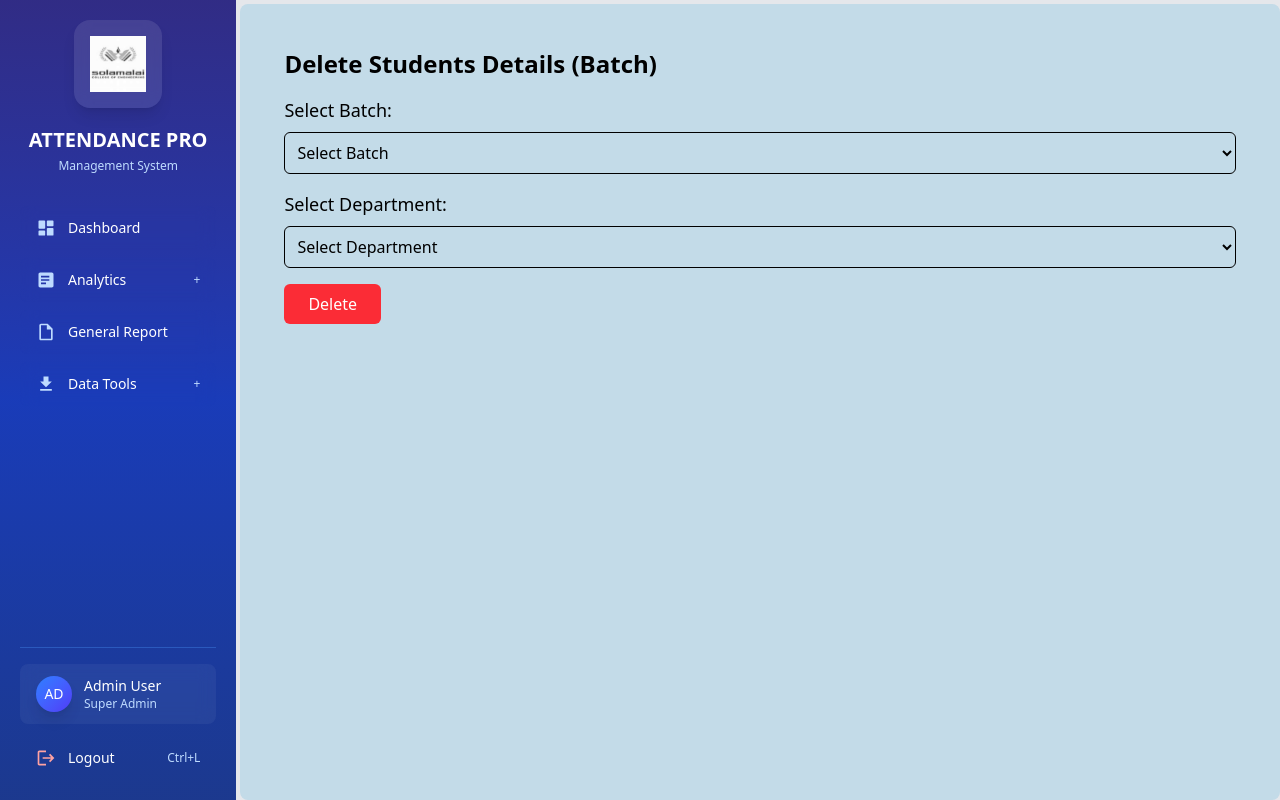
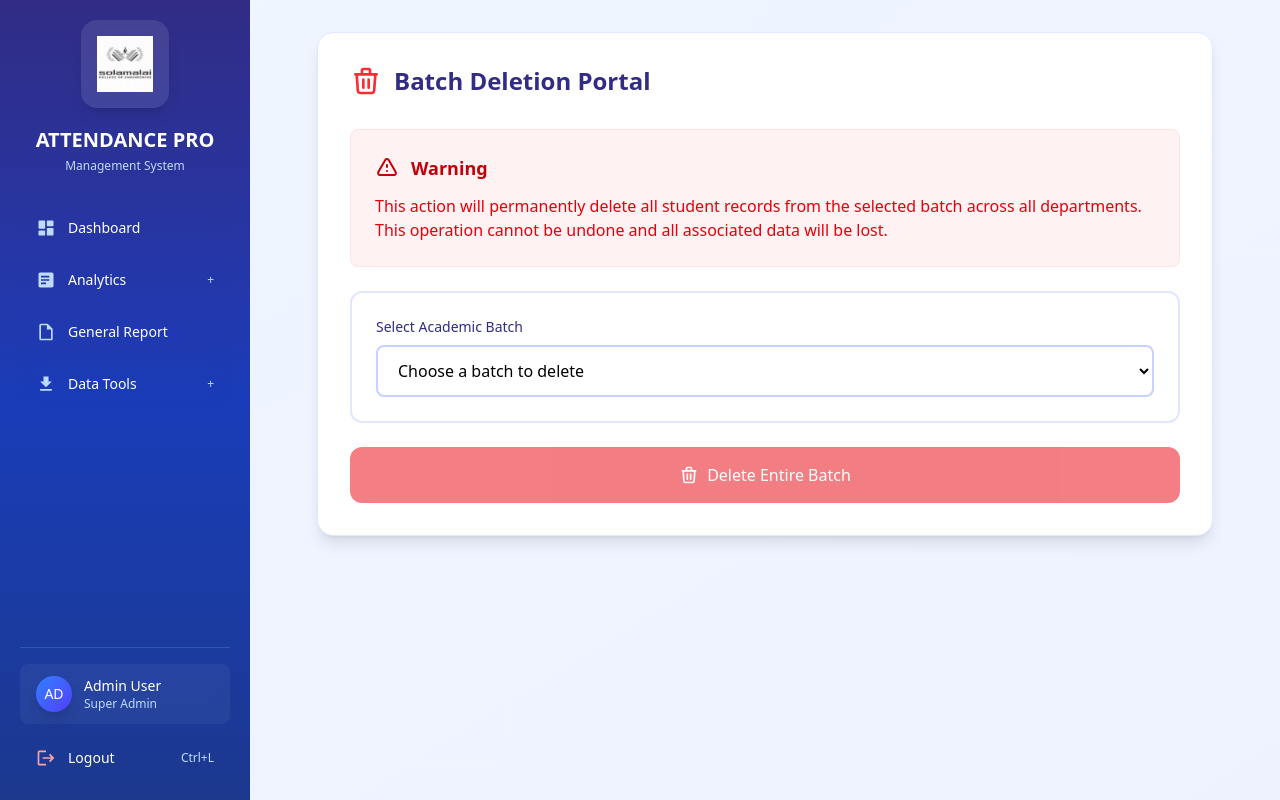
Before and after one commit to kesavan2252/Automation_for_latecomer_management_system, a React (Vite) app in the folder client/: page /data-tools/delete/batch in a window 1280 px wide. Built offline with nearby package versions, Linux system fonts and the light colour scheme.

Commit message:
delete batch updated

```diff
--- a/client/src/DeleteBatch.jsx
+++ b/client/src/DeleteBatch.jsx
@@ -1,136 +1,158 @@
 import { useState } from "react";
 import Sidebar from "./components/Sidebar";
+import { toast, ToastContainer } from "react-toastify";
+import "react-toastify/dist/ReactToastify.css";
 
 const DeleteBatch = () => {
   const [batch, setBatch] = useState("");
-  const [department, setDepartment] = useState("");
+  const [isLoading, setIsLoading] = useState(false);
   const [showConfirmation, setShowConfirmation] = useState(false);
-  const [error, setError] = useState("");
-  const [successMessage, setSuccessMessage] = useState(""); // ✅ New state for success message
+  const [deletedCount, setDeletedCount] = useState(null);
 
-  // Retrieve token from localStorage
-  const token = localStorage.getItem("token");
-
-  // Function to handle Delete Button Click
   const handleDelete = () => {
-    if (!batch || !department) {
-      setError("❌ Please select both Batch and Department.");
+    if (!batch) {
+      toast.warn("Please select a Batch", { position: "top-right" });
       return;
     }
-    setError(""); // Clear previous error
     setShowConfirmation(true);
   };
 
-  // Function to confirm deletion
   const confirmDelete = async () => {
+    setIsLoading(true);
     try {
-      console.log(`📌 Deleting batch: ${department} - ${batch}`);
-
       const response = await fetch(
-        `${import.meta.env.VITE_API_BASE_URL}/api/students/${department}/${batch}`,
+        `${import.meta.env.VITE_API_BASE_URL}/api/students/batch/${batch}`,
         {
           method: "DELETE",
           headers: {
-            Authorization: `Bearer ${token}`,
+            Authorization: `Bearer ${localStorage.getItem("token")}`,
           },
         }
       );
 
       const data = await response.json();
-      console.log("📌 API Response:", data);
 
       if (!response.ok) {
         throw new Error(data.message || "Failed to delete batch");
       }
 
-      setSuccessMessage(`✅ ${data.message}`);
-      setShowConfirmation(false); // ✅ Hide confirmation popup
-      setBatch(""); // ✅ Reset batch selection
-      setDepartment(""); // ✅ Reset department selection
+      setDeletedCount(data.deletedCount);
+      toast.success(`✅ ${data.message}`, { position: "top-right" });
+      setBatch("");
     } catch (error) {
-      console.error("❌ Error deleting batch:", error);
-      setError(error.message || "Failed to delete batch.");
+      toast.error(`❌ ${error.message}`, { position: "top-right" });
+    } finally {
+      setIsLoading(false);
+      setShowConfirmation(false);
     }
   };
 
   return (
-    <div className="flex bg-gray-200 min-h-screen">
+    <div className="flex min-h-screen bg-gradient-to-br from-blue-50 to-indigo-50">
       <Sidebar />
+      <div className="flex-1 p-8">
+        <div className="max-w-4xl mx-auto">
+          <div className="bg-white rounded-2xl shadow-lg p-8 backdrop-blur-sm border border-indigo-100">
+            <div className="flex items-center justify-between mb-8">
+              <h1 className="text-2xl font-bold text-indigo-900 flex items-center gap-3">
+                <svg className="w-8 h-8 text-red-500" fill="none" stroke="currentColor" viewBox="0 0 24 24">
+                  <path strokeLinecap="round" strokeLinejoin="round" strokeWidth="2" d="M19 7l-.867 12.142A2 2 0 0116.138 21H7.862a2 2 0 01-1.995-1.858L5 7m5 4v6m4-6v6m1-10V4a1 1 0 00-1-1h-4a1 1 0 00-1 1v3M4 7h16" />
+                </svg>
+                Batch Deletion Portal
+              </h1>
+              {deletedCount !== null && (
+                <div className="bg-green-100 text-green-800 px-4 py-2 rounded-lg">
+                  Last deletion: {deletedCount} students removed
+                </div>
+              )}
+            </div>
 
-      {/* Main Content */}
-      <div className="bg-[#C3DBE8] min-h-[565px] w-[1110px] rounded-lg mt-1 ml-1 p-3">
-        <div className="p-8 ">
-          <h1 className="text-2xl font-bold mb-4">Delete Students Details (Batch)</h1>
+            <div className="space-y-6">
+              <div className="bg-red-50 rounded-lg p-6 border border-red-100">
+                <div className="flex items-center gap-3 text-red-700 mb-3">
+                  <svg className="w-6 h-6" fill="none" stroke="currentColor" viewBox="0 0 24 24">
+                    <path strokeLinecap="round" strokeLinejoin="round" strokeWidth="2" d="M12 9v2m0 4h.01m-6.938 4h13.856c1.54 0 2.502-1.667 1.732-3L13.732 4c-.77-1.333-2.694-1.333-3.464 0L3.34 16c-.77 1.333.192 3 1.732 3z" />
+                  </svg>
+                  <span className="font-semibold text-lg">Warning</span>
+                </div>
+                <p className="text-red-600">
+                  This action will permanently delete all student records from the selected batch across all departments.
+                  This operation cannot be undone and all associated data will be lost.
+                </p>
+              </div>
 
-          {/* Batch Selection */}
-          <label className="block text-lg font-medium">Select Batch:</label>
+              <div className="bg-white rounded-xl p-6 border-2 border-indigo-100">
+                <label className="block text-sm font-medium text-indigo-900 mb-2">Select Academic Batch</label>
                 <select
-            className="w-full p-2 border rounded-md mt-2"
                   value={batch}
                   onChange={(e) => setBatch(e.target.value)}
+                  className="w-full px-4 py-3 rounded-lg border-2 border-indigo-200 focus:border-indigo-500 focus:ring-2 focus:ring-indigo-100 transition-all"
                 >
-            <option value="">Select Batch</option>
-            <option value="2021-2025">2021-2025</option>
-            <option value="2022-2026">2022-2026</option>
-            <option value="2023-2027">2023-2027</option>
-            <option value="2024-2028">2024-2028</option>
-            <option value="2025-2029">2025-2029</option>
+                  <option value="">Choose a batch to delete</option>
+                  {Array.from({length: 5}, (_, i) => {
+                    const year = 2021 + i;
+                    return (
+                      <option key={year} value={`${year}-${year + 4}`}>
+                        {year} - {year + 4}
+                      </option>
+                    );
+                  })}
                 </select>
+              </div>
 
-          {/* Department Selection */}
-          <label className="block mt-4 text-lg font-medium">Select Department:</label>
-          <select
-            className="w-full p-2 border rounded-md mt-2"
-            value={department}
-            onChange={(e) => setDepartment(e.target.value)}
-          >
-            <option value="">Select Department</option>
-            <option value="CSE">CSE</option>
-            <option value="ECE">ECE</option>
-            <option value="MECH">MECH</option>
-            <option value="CIVIL">CIVIL</option>
-          </select>
-
-          {/* Success and Error Messages */}
-          {successMessage && <p className="text-green-600 mt-2">{successMessage}</p>}
-          {error && <p className="text-red-500 mt-2">{error}</p>}
-
-          {/* Delete Button */}
               <button
                 onClick={handleDelete}
-            className="bg-red-500 text-white px-6 py-2 rounded-md mt-4"
+                disabled={isLoading || !batch}
+                className="w-full bg-red-600 text-white py-4 rounded-xl hover:bg-red-700 transition-all flex items-center justify-center gap-2 disabled:opacity-50 disabled:cursor-not-allowed"
               >
-            Delete
+                <svg className="w-5 h-5" fill="none" stroke="currentColor" viewBox="0 0 24 24">
+                  <path strokeLinecap="round" strokeLinejoin="round" strokeWidth="2" d="M19 7l-.867 12.142A2 2 0 0116.138 21H7.862a2 2 0 01-1.995-1.858L5 7m5 4v6m4-6v6m1-10V4a1 1 0 00-1-1h-4a1 1 0 00-1 1v3M4 7h16" />
+                </svg>
+                Delete Entire Batch
               </button>
             </div>
           </div>
+        </div>
+      </div>
 
-      {/* Confirmation Popup with Overlay */}
       {showConfirmation && (
-        <>
-          {/* Overlay to prevent outside clicks */}
-          <div className="fixed inset-0 bg-transparent bg-opacity-50 z-40"></div>
-
-          {/* Confirmation Box */}
-          <div className="fixed top-1/3 left-1/2 transform -translate-x-1/2 bg-white p-6 rounded-md shadow-lg z-50">
-            <p className="text-lg font-medium mb-4">Are you sure you want to delete?</p>
-            <div className="flex justify-between">
+        <div className="fixed inset-0 bg-black/50 backdrop-blur-sm flex items-center justify-center z-50">
+          <div className="bg-white rounded-2xl p-8 w-[480px] shadow-2xl animate-slideUp">
+            <div className="text-center mb-6">
+              <div className="mx-auto w-20 h-20 bg-red-100 rounded-full flex items-center justify-center mb-4">
+                <svg className="w-10 h-10 text-red-600" fill="none" stroke="currentColor" viewBox="0 0 24 24">
+                  <path strokeLinecap="round" strokeLinejoin="round" strokeWidth="2" d="M12 9v2m0 4h.01m-6.938 4h13.856c1.54 0 2.502-1.667 1.732-3L13.732 4c-.77-1.333-2.694-1.333-3.464 0L3.34 16c-.77 1.333.192 3 1.732 3z" />
+                </svg>
+              </div>
+              <h3 className="text-2xl font-bold text-gray-900 mb-2">Confirm Batch Deletion</h3>
+              <p className="text-gray-600">
+                Are you sure you want to delete all students from batch <span className="font-semibold">{batch}</span>?
+                This action cannot be undone.
+              </p>
+            </div>
+            <div className="flex gap-4">
+              <button
+                onClick={() => setShowConfirmation(false)}
+                className="flex-1 px-6 py-3 bg-gray-100 text-gray-700 rounded-xl hover:bg-gray-200 transition-all font-medium"
+              >
+                Cancel
+              </button>
               <button
                 onClick={confirmDelete}
-                className="bg-red-500 text-white px-6 py-2 rounded-md"
+                disabled={isLoading}
+                className="flex-1 px-6 py-3 bg-red-600 text-white rounded-xl hover:bg-red-700 transition-all font-medium disabled:opacity-50 flex items-center justify-center"
               >
-                Yes
-              </button>
-              <button
-                onClick={() => setShowConfirmation(false)}
-                className="bg-gray-500 text-white px-6 py-2 rounded-md"
-              >
-                No
+                {isLoading ? (
+                  <div className="animate-spin rounded-full h-5 w-5 border-b-2 border-white"></div>
+                ) : (
+                  "Delete Batch"
+                )}
               </button>
             </div>
           </div>
-        </>
+        </div>
       )}
+      <ToastContainer />
     </div>
   );
 };
```
Also changed, not shown: 4 other files (tests, documents, lock files or other folders). Lines whose indentation alone changed are shown as unchanged.
